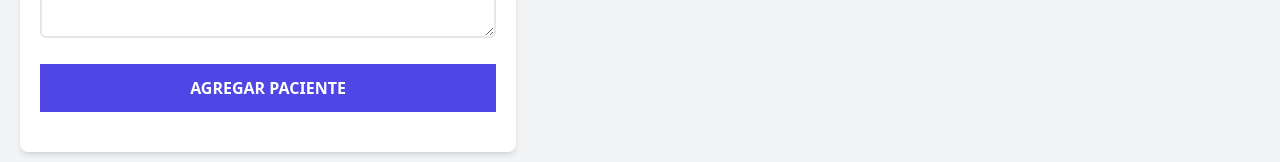
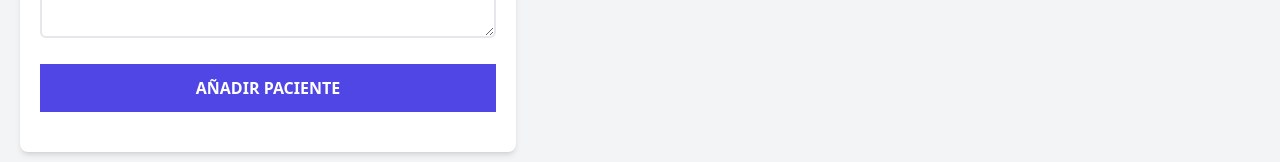
Before and after one commit to Saile16/LReact-Adm.Pacientes, a React (Vite) app: page / in a window 1280 px wide. Shown: the part 788-950 px from the top of the page. Built offline with nearby package versions, Linux system fonts and the light colour scheme.

Commit message:
Agregamos la funcionalidad de editar repasar

```diff
--- a/src/App.jsx
+++ b/src/App.jsx
@@ -5,13 +5,19 @@ import { useState } from "react";
 
 function App() {
   const [pacientes, setPacientes] = useState([]);
+  const [paciente, setPaciente] = useState({});
   console.log(pacientes);
   return (
     <div className="container mx-auto mt-20">
       <Header />
       <div className="mt-12 md:flex">
-        <Formulario pacientes={pacientes} setPacientes={setPacientes} />
-        <ListadoPacientes pacientes={pacientes} />
+        <Formulario
+          pacientes={pacientes}
+          setPacientes={setPacientes}
+          paciente={paciente}
+          setPaciente={setPaciente}
+        />
+        <ListadoPacientes pacientes={pacientes} setPaciente={setPaciente} />
       </div>
     </div>
   );
--- a/src/components/Formulario.jsx
+++ b/src/components/Formulario.jsx
@@ -1,6 +1,6 @@
 import { useState, useEffect } from "react";
 import Error from "./Error";
-const Formulario = ({ pacientes, setPacientes }) => {
+const Formulario = ({ pacientes, setPacientes, paciente, setPaciente }) => {
   const [nombre, setNombre] = useState("");
   const [propietario, setPropietario] = useState("");
   const [email, setEmail] = useState("");
@@ -8,6 +8,17 @@ const Formulario = ({ pacientes, setPacientes }) => {
   const [sintomas, setSintomas] = useState("");
   //para formulario de pacientes
   const [error, setError] = useState(false);
+  //para rellenar el formulario en editar
+  useEffect(() => {
+    if (Object.keys(paciente).length > 0) {
+      setNombre(paciente.nombre);
+      setPropietario(paciente.propietario);
+      setEmail(paciente.email);
+      setFecha(paciente.fecha);
+      setSintomas(paciente.sintomas);
+    }
+  }, [paciente]);
+
   const generarId = () => {
     const random = Math.random().toString(36).substr(2);
     const fecha = Date.now().toString(36);
@@ -27,9 +38,26 @@ const Formulario = ({ pacientes, setPacientes }) => {
       email,
       fecha,
       sintomas,
-      id: generarId(),
     };
-    setPacientes([...pacientes, objetoPaciente]);
+
+    if (paciente.id) {
+      //editando el registro
+      //el registro previo de id lo asignamos ahora
+      objetoPaciente.id = paciente.id;
+
+      //buscamos el registro previo y lo reemplazamos por el nuevo con setPacientes
+      const pacientesActualizados = pacientes.map((pacienteState) =>
+        pacienteState.id === paciente.id ? objetoPaciente : pacienteState
+      );
+      setPacientes(pacientesActualizados);
+      //Limpiamos el state??-repasar
+      setPaciente({});
+    } else {
+      //Nuevo registro
+      objetoPaciente.id = generarId();
+      setPacientes([...pacientes, objetoPaciente]);
+    }
+
     //limpiamos el formulario reinciar
     setNombre("");
     setPropietario("");
@@ -133,7 +161,7 @@ const Formulario = ({ pacientes, setPacientes }) => {
         <input
           type="submit"
           className="bg-indigo-600 w-full p-3 text-white uppercase font-bold hover:bg-indigo-700 cursor-pointer transition-colors"
-          value="Agregar paciente"
+          value={paciente.id ? "Editar paciente" : "Añadir paciente"}
         />
       </form>
     </div>
--- a/src/components/ListadoPacientes.jsx
+++ b/src/components/ListadoPacientes.jsx
@@ -1,6 +1,6 @@
 import Paciente from "./Paciente";
 
-const ListadoPacientes = ({ pacientes }) => {
+const ListadoPacientes = ({ pacientes, setPaciente }) => {
   return (
     <div className="md:w-1/2 lg:w-3/5 md:h-screen overflow-y-scroll">
       {pacientes && pacientes.length ? (
@@ -14,7 +14,11 @@ const ListadoPacientes = ({ pacientes }) => {
             </span>
           </p>
           {pacientes.map((paciente) => (
-            <Paciente key={paciente.id} paciente={paciente} />
+            <Paciente
+              key={paciente.id}
+              paciente={paciente}
+              setPaciente={setPaciente}
+            />
           ))}
         </>
       ) : (
--- a/src/components/Paciente.jsx
+++ b/src/components/Paciente.jsx
@@ -1,4 +1,4 @@
-const Paciente = ({ paciente }) => {
+const Paciente = ({ paciente, setPaciente }) => {
   const { nombre, propietario, email, fecha, sintomas } = paciente;
   return (
     <div className="mx-5 my-10 bg-white shadow-md px-5 py-10 rounded-xl">
@@ -26,6 +26,7 @@ const Paciente = ({ paciente }) => {
         <button
           className="py-2 px-10 bg-indigo-600 hover:bg-indigo-700 text-white font-bold uppercase rounded"
           type="button"
+          onClick={() => setPaciente(paciente)}
         >
           Editar
         </button>
```
